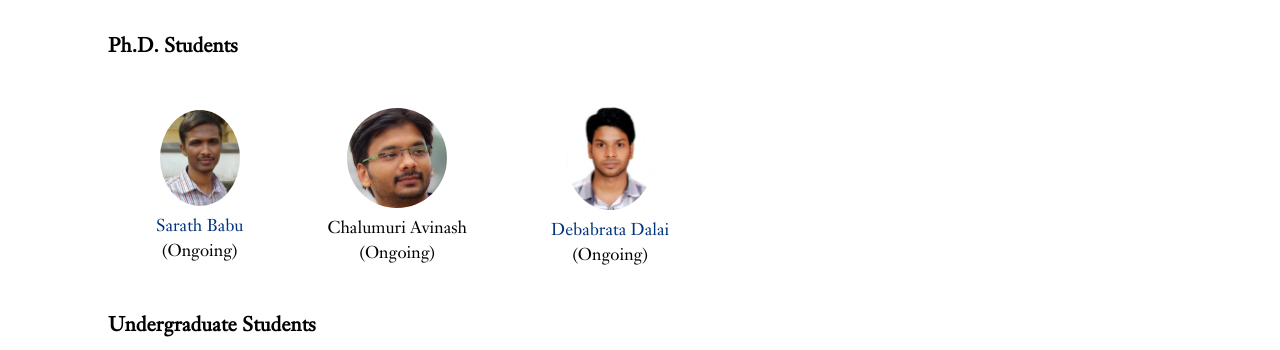
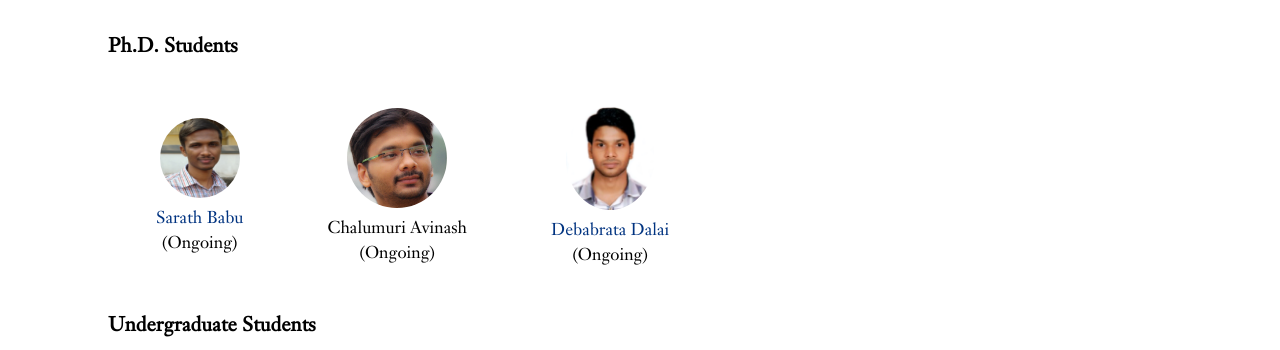
Before and after one commit to iist-sysnet/iist-sysnet.github.io, a Jekyll site: the page built from people.md, in a window 1280 px wide. Shown: the part 645-995 px from the top of the page. Built offline with Jekyll 4.4.1, drawn with Linux system fonts in a browser that asks for light colours; our own code applies the rules of GitHub Pages for plain Markdown files.

Commit message:
Update people.md

```diff
--- a/people.md
+++ b/people.md
@@ -28,7 +28,7 @@
 
 <table>
 <tr>
-<td><figure align="center"><a href="https://4sarathbabu.github.io/" target="_blank"><img width="80px"  class="img-circle"  src="images/sarath.jpg"><figcaption>Sarath Babu</figcaption></a>(Ongoing)</figure></td>
+<td><figure align="center"><a href="https://4sarathbabu.github.io/" target="_blank"><img width="80px" height="80px" class="img-circle"  src="images/sarath.jpg"><figcaption>Sarath Babu</figcaption></a>(Ongoing)</figure></td>
 <td><figure align="center"><img width="100px"  class="img-circle"  src="images/avinash.png"><figcaption>Chalumuri Avinash</figcaption>(Ongoing)</figure></td>
 <td><figure align="center"><a href="https://www.linkedin.com/in/debabrata-dalai-a88b6486"><img width="88px"  class="img-circle"  src="images/debabrata.png"><figcaption>Debabrata Dalai</figcaption></a>(Ongoing)</figure></td>
 </tr>
```
